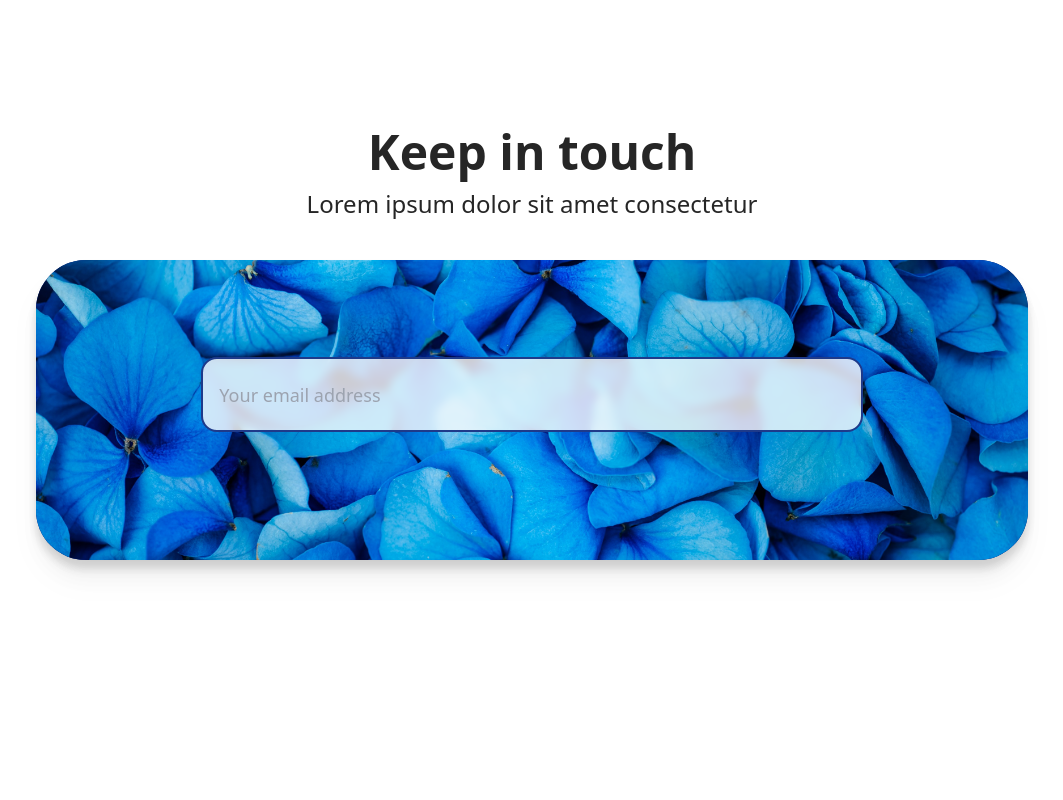
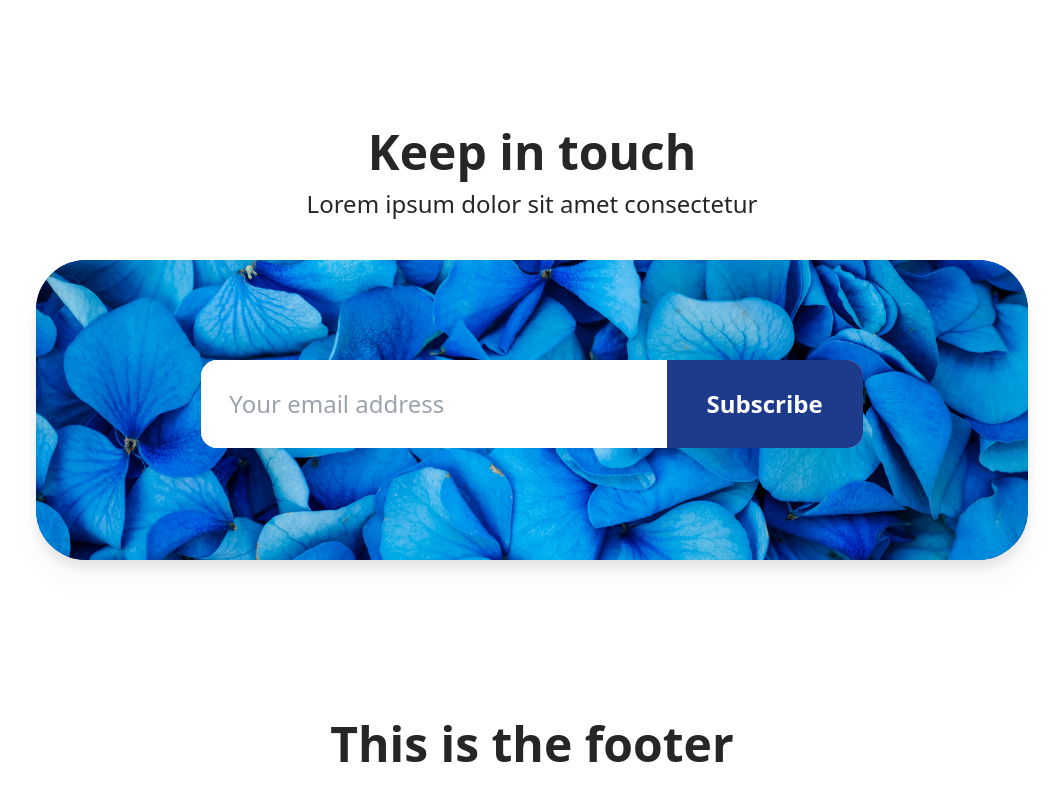
Before and after one commit to Mark-Muchiri/commerce, a React (Vite) app: page / in a window 1280 px wide. Shown: the part 3856-4656 px from the top of the page, without its empty margins (108-1171 px from the left). Built offline with nearby package versions, Linux system fonts and the light colour scheme.

Commit message:
on to footer

```diff
--- /dev/null
+++ b/src/components/Footer.tsx
@@ -0,0 +1,9 @@
+function Footer() {
+  return (
+    <section>
+      <p className="text-center text-5xl font-bold text-neutral-800">This is the footer</p>
+    </section>
+  );
+}
+
+export default Footer;
--- a/src/components/Layout.tsx
+++ b/src/components/Layout.tsx
@@ -1,5 +1,6 @@
 import { Outlet } from "react-router-dom";
 import Nav from "./Nav.tsx";
+import Footer from "./Footer.tsx";
 
 {/* Your layout structure */ }
 function Layout() {
@@ -8,6 +9,9 @@ function Layout() {
       <Nav />
       {/* This line is crucial */}
       <Outlet />
+      <div className="pb-40 md:px-36 lg:px-36">
+        <Footer />
+      </div>
     </>
   );
 }
--- a/src/pages/home/Home.tsx
+++ b/src/pages/home/Home.tsx
@@ -19,7 +19,7 @@ function Home() {
       <div className="pb-40 md:px-36 lg:px-36">
         <Section4 />
       </div>
-      <div className="pb-96 md:px-36 lg:px-36">
+      <div className="pb-40 md:px-36 lg:px-36">
         <Section5 />
       </div>
     </>
--- a/src/pages/home/Section5.tsx
+++ b/src/pages/home/Section5.tsx
@@ -1,8 +1,7 @@
 function Section5() {
   return (
     <section>
-      <div className="">
-
+      <div>
         {/* Header */}
         <div className="flex justify-center items-center">
           <h3 className="text-5xl font-bold text-neutral-800">Keep in touch</h3>
@@ -12,18 +11,26 @@ function Section5() {
           <p className="pt-3 text-2xl text-neutral-800">Lorem ipsum dolor sit amet consectetur</p>
         </div>
 
-        {/* input */}
+        {/* Input with Button inside */}
         <div className="pt-10 flex justify-center items-center">
-          <div className="relative w-[1200px] h-[300px] rounded-[50px] bg-blue-900 drop-shadow-xl">
-            <img className="relative w-[1200px] h-[300px] rounded-[50px] bg-blue-900 drop-shadow-xl object-cover" src="/public/flowers.jpg" alt="" />
-            <input
-              type="text"
-              placeholder="Your email address"
-              className="absolute inset-x-0 bottom-32 w-2/3 h-1/4 mx-auto p-4 text-lg rounded-2xl border-2 border-blue-900 bg-white/80 backdrop-blur-sm focus:outline-none focus:ring-2 focus:ring-blue-500"
-            />
+          <div className="relative w-[1200px] h-[300px] rounded-[50px] overflow-hidden bg-blue-900 drop-shadow-xl">
+            <img className="absolute inset-0 w-full h-full object-cover" src="/public/flowers.jpg" alt="" />
+            <div className="absolute inset-x-0 bottom-28 w-2/3 mx-auto flex justify-center">
+              <div className="flex w-full max-w-[100rem] items-center rounded-2xl bg-white/80 backdrop-blur-sm overflow-hidden">
+                <input
+                  type="text"
+                  placeholder="Your email address"
+                  className="flex-grow p-7 text-2xl focus:outline-none pr-8" // Adjusted padding right to create space
+                />
+                <button
+                  className="px-10 text-2xl h-full bg-blue-900 hover:bg-blue-700 text-white font-bold transition-colors"
+                >
+                  Subscribe
+                </button>
+              </div>
+            </div>
           </div>
         </div>
-
       </div>
     </section>
   );
```
